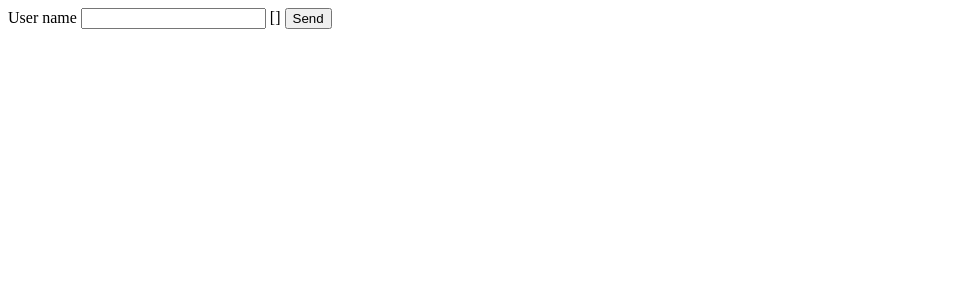
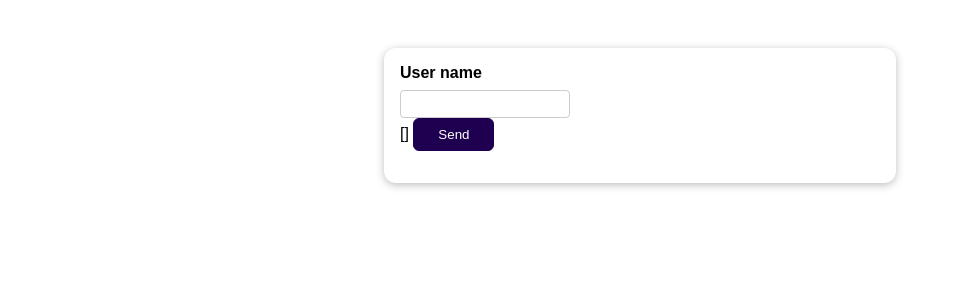
Before and after one commit to Umar-Mughal/Django-Teaching, a Django app: template feedback/reviews/templates/reviews/review.html in a window 1280 px wide. Shown: the top 300 px of the page, without its empty margins (0-955 px from the left). Run offline with Django 4.2, Linux system fonts and the light colour scheme; the template is opened without the code that fills it, so the values that code supplies are empty, except form fields; tables that the repository leaves empty hold one stand-in row (values such as "Sample post"); form fields are guessed from the names that the template uses.

Commit message:
Adding Styling

```diff
--- /dev/null
+++ b/feedback/reviews/static/reviews/styles.css
@@ -0,0 +1,70 @@
+body {
+  font-family: sans-serif;
+  margin: 0;
+}
+
+form {
+  margin: 3rem auto;
+  width: 90%;
+  max-width: 30rem;
+  padding: 1rem;
+  border-radius: 12px;
+  background-color: white;
+  box-shadow: 0 2px 8px rgba(0, 0, 0, 0.26);
+}
+
+button {
+  cursor: pointer;
+  padding: 0.5rem 1.5rem;
+  border-radius: 6px;
+  background-color: #1f0050;
+  color: white;
+  border: 1px solid #1f0050;
+}
+
+button:hover,
+button:active {
+  background-color: #320777;
+  border-color: #320777;
+}
+
+.form-control {
+  margin-bottom: 1rem;
+}
+
+.form-control input {
+  font: inherit;
+  padding: 0.25rem;
+  border-radius: 4px;
+  border: 1px solid #ccc;
+  display: block;
+  width: 10rem;
+}
+
+.form-control input:focus {
+  border-color: #1f0050;
+  outline: none;
+  background-color: #f4eeff;
+}
+
+.form-control label {
+  font-weight: bold;
+  display: block;
+  margin-bottom: 0.5rem;
+}
+
+.errorlist {
+  list-style: none;
+  margin: 0.5rem 0;
+  padding: 0;
+  color: #680000;
+}
+
+.errors input {
+  border-color: #680000;
+  background-color: #fde3e3;
+}
+
+.errors label {
+  color: #680000;
+}
--- a/feedback/reviews/templates/reviews/review.html
+++ b/feedback/reviews/templates/reviews/review.html
@@ -1,3 +1,4 @@
+{% load static %}
 <!doctype html>
 <html lang="en">
 <head>
@@ -5,6 +6,7 @@
     <meta name="viewport"
           content="width=device-width, user-scalable=no, initial-scale=1.0, maximum-scale=1.0, minimum-scale=1.0">
     <meta http-equiv="X-UA-Compatible" content="ie=edge">
+    <link rel="stylesheet" href="{% static 'reviews/styles.css' %}">
     <title>Your Review</title>
 </head>
 <body>
```
